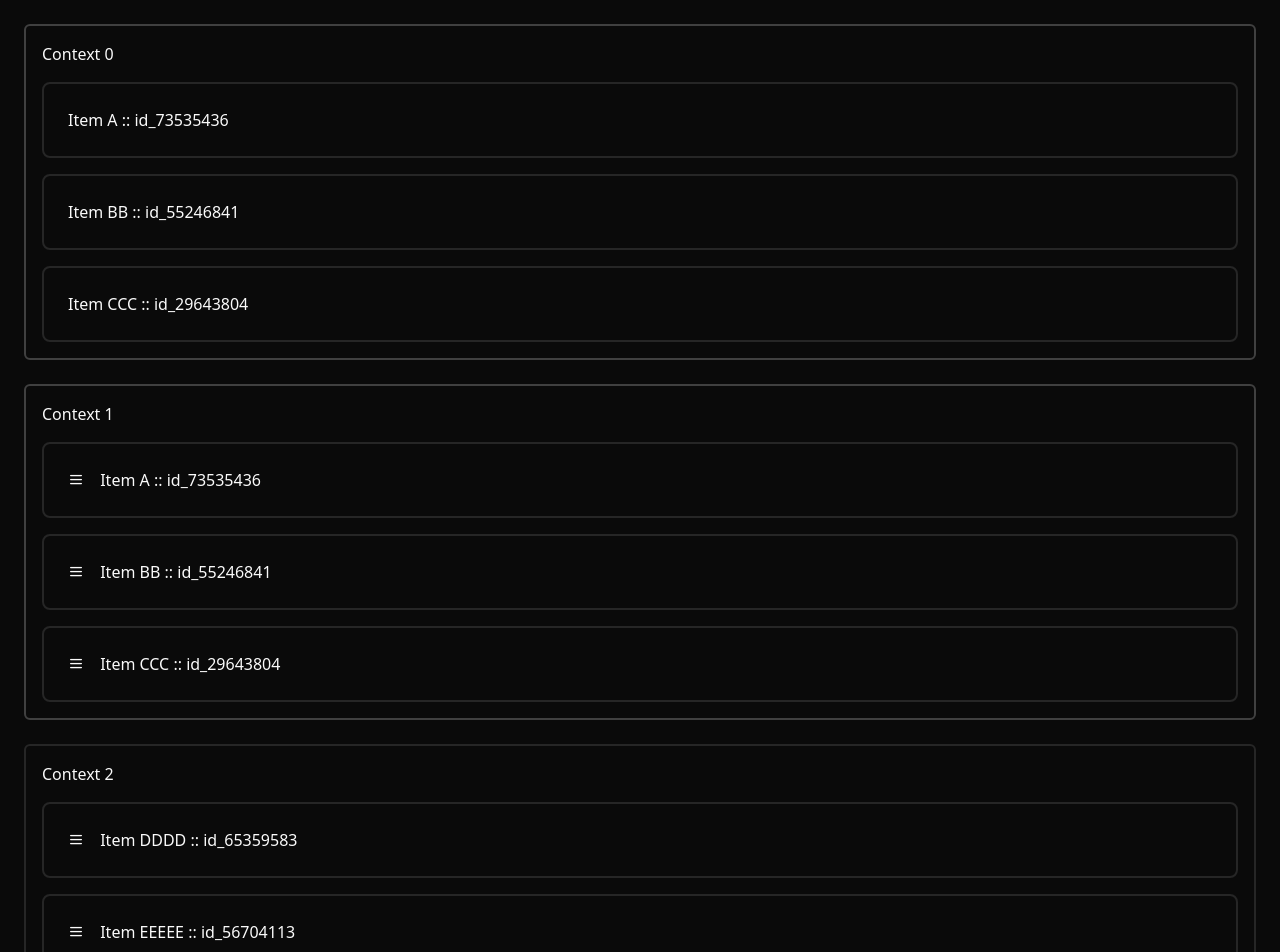
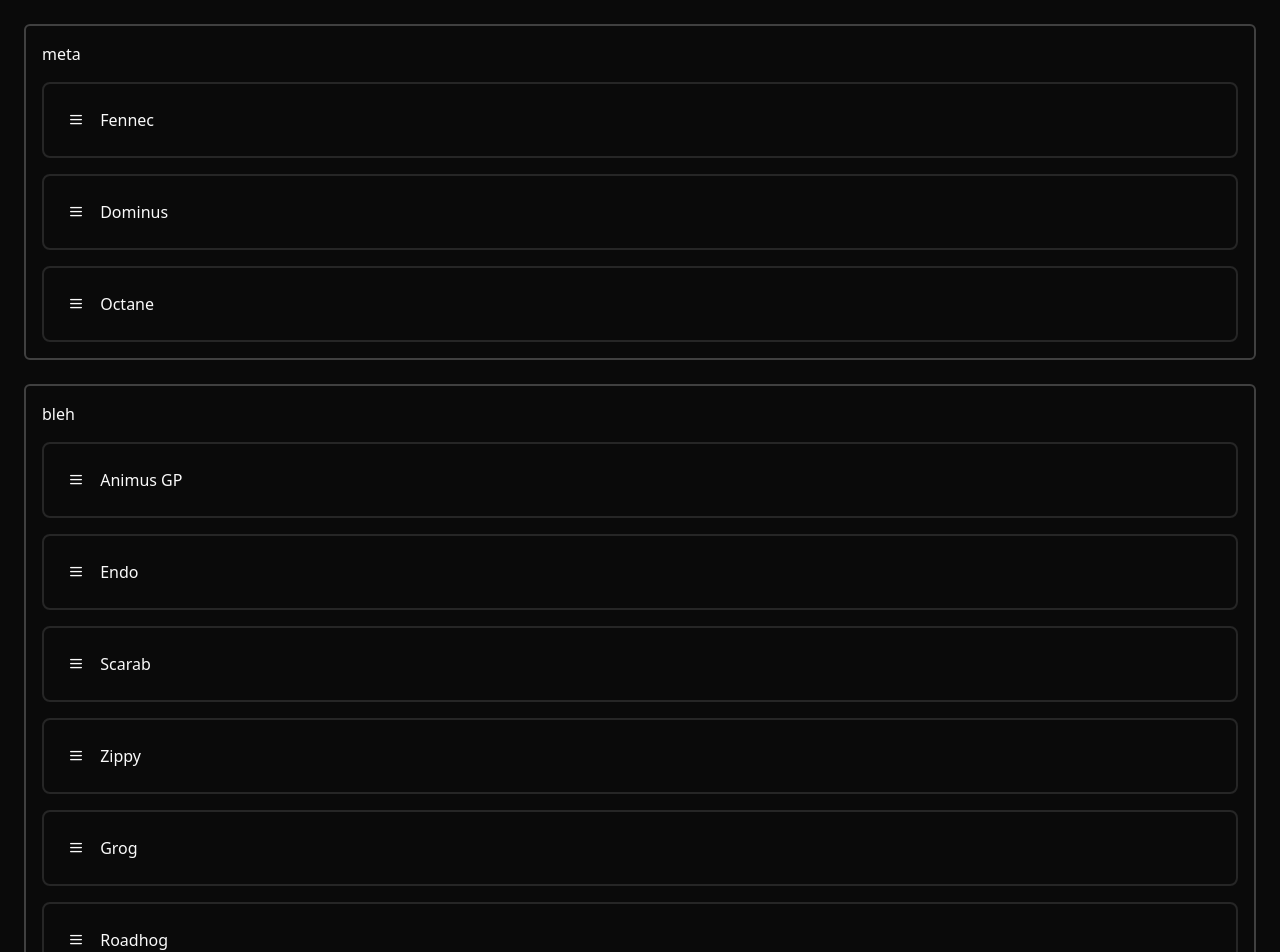
Before and after one commit to henrybastos/draggy, a SvelteKit app: page / in a window 1280 px wide. Shown: the top 952 px of the page. Built offline with nearby package versions, Linux system fonts and the light colour scheme.

Commit message:
Working Version 4

```diff
--- a/src/lib/Draggy.svelte
+++ b/src/lib/Draggy.svelte
@@ -5,7 +5,7 @@
    export let list;
 
    let from = writable();
-   let _list = writable(list);
+   let _list = writable(draggify(list));
    let isDragging = writable(false);
    let targetItem = writable();
 
@@ -14,35 +14,59 @@
    setContext('isDragging', isDragging);
    setContext('targetItem', targetItem);
 
-   // $: console.log('LIST', list);
-   // $: console.log('$_LIST', $_list);
+   function draggify (lists) {
+      let newList = [];
+
+      for (let [context, list] of Object.entries(lists)) {
+         newList.push({
+            context_id: context,
+            list: list.map(item => ({
+               id: `id_${Math.random().toString().slice(2,10)}`,
+               context_id: context,
+               data: item
+            }))
+         })
+      }
+
+      return newList;
+   }
+
+   function undraggify (lists) {
+      let parsedObject = {};
+
+      for (let [index, obj] of Object.entries(lists)) {
+         parsedObject = {
+            ...parsedObject,
+            [lists[index].context_id]: obj.list.map(item => item.data)
+         };
+      }
+
+      // console.dir(parsedObject, { depth: null });
+      // console.log(JSON.stringify(parsedObject, null, 3));
+      return parsedObject;
+   }
+
    $: {
-      list = $_list
-      // for (let sublist of list) {
-      //    let uniqueIDs = Array.from(new Set(sublist.list.map(v => v.id)));
-      //    uniqueIDs = uniqueIDs.map(id => sublist.list.find(item => item.id === id));
-      //    sublist.list = uniqueIDs;
-      //    console.log(sublist);
-      //    // list = [
-      //    //    ...sublist
-      //    // ];
-      // }
-      // console.log(list);
+      list = undraggify($_list);
    };
 
    onMount(() => {
+      const defaultCursor = document.body.style.cursor;
+
       document.addEventListener('mouseup', () => {
          $isDragging = false;
+         document.body.style.cursor = defaultCursor;
       });
 
       document.addEventListener('mousedown', (event) => {
          if (event.target.dataset.draggyGrab !== undefined) {
             $isDragging = true;
+            document.body.style.cursor = 'grabbing';
          }
       });
    })
 </script>
 
-<!-- <pre>{JSON.stringify(list, null, 3)}</pre> -->
-
-<slot />
+<div data-draggy-member="draggy_root">
+   <slot list={$_list} />
+</div>
--- a/src/lib/DraggyItem.svelte
+++ b/src/lib/DraggyItem.svelte
@@ -1,5 +1,5 @@
 <script>
-   import { onMount, getContext } from "svelte";
+   import { onMount, getContext, createEventDispatcher } from "svelte";
    // let isDragging = getContext('isDragging');
    let from = getContext('from');
    let list = getContext('list');
@@ -11,6 +11,7 @@
    export let isDraggable = true;
 
    const thisList = $list.find(v => v.context_id == item.context_id).list;
+   const dispatch = createEventDispatcher();
    let to;
    let targetList;
    let position;
@@ -34,6 +35,7 @@
 
       // To update the list
       $list = $list;
+      dispatch('draggychange', { item: $targetItem, from_list: fromList, to_list: targetList });
       // console.log(`From ${$from} to ${to}`);
    }
 
@@ -66,6 +68,7 @@
          }
       })
 
+      if (isDraggable) {
          node.addEventListener('mousedown', () => {
             const index = thisList.indexOf(thisList.find(_item => _item.id == node.dataset.draggyId));
             // const nodeClone = node.cloneNode(true);
@@ -74,6 +77,7 @@
             $targetItem = thisList[index];
             // console.log(`Set $from ${$from}`);
          });
+      }
 
       node.addEventListener('mouseover', () => {
          const index = thisList.indexOf(thisList.find(v => v.id == node.dataset.draggyId));
@@ -103,12 +107,6 @@
    })
 </script>
 
-{#if isDraggable}
-   <div use:draggable data-draggy-id={item.id} data-draggy-context={item.context_id}>
+<div data-draggy-member="draggy_item" use:draggable data-draggy-id={item.id} data-draggy-context={item.context_id}>
    <slot />
 </div>
-{:else}
-   <div data-draggy-id={item.id} data-draggy-context={item.context_id}>
-      <slot />
-   </div>
-{/if}
--- a/src/lib/DraggyPlaceholder.svelte
+++ b/src/lib/DraggyPlaceholder.svelte
@@ -1,22 +1,31 @@
 <script>
    import { onMount, getContext } from "svelte";
+
+   export let offset = {x: 0, y: 0};
 
    let placeholder;
    let isDragging = getContext('isDragging');
 
    onMount(() => {
+
       document.addEventListener('mousemove', (event) => {
          if ($isDragging) {
+            // Auto center cursor attempt
+            // const grabElementRect = placeholder.querySelector('[data-draggy-grab]').getBoundingClientRect();
+            // const placeholderRect = placeholder.getBoundingClientRect();
+            // const xOffset = grabElementRect.left + placeholderRect.left + (grabElementRect.width / 2);
+
             const elementHeight = parseInt(getComputedStyle(placeholder).height.match(/\d+/g)[0]);
-            placeholder.style.top = `${event.clientY - elementHeight + 10}px`;
-            placeholder.style.left = `${event.clientX - 60}px`;
+
+            placeholder.style.top = `${event.pageY - (elementHeight / 2) + (offset.y || 0)}px`;
+            placeholder.style.left = `${event.pageX + (offset.x || 0)}px`;
          }
       })
    })
 </script>
 
 {#if $isDragging}
-   <div bind:this={placeholder} class="absolute pointer-events-none">
+   <div data-draggy-member="draggy_placeholder" bind:this={placeholder} class="absolute pointer-events-none">
       <!-- {@html placeholderClone} -->
       <!-- <div class="rounded-lg p-6 w-[10rem] border border-dashed border-neutral-500 bg-black bg-opacity-50"></div> -->
       <slot />
--- a/src/lib/DraggyVoid.svelte
+++ b/src/lib/DraggyVoid.svelte
@@ -3,7 +3,7 @@
    export let contextID;
 </script>
 
-<DraggyItem isDraggable={false} item={{ id: `empty_id_${Math.random().toString().slice(2,10)}`, context_id: contextID }}>
+<DraggyItem data-draggy-member="draggy_void" isDraggable={false} item={{ id: `empty_id_${Math.random().toString().slice(2,10)}`, context_id: contextID }}>
    <div class={`drag_me_li relative select-none ${ $$restProps?.class || 'p-3 border-2 border-neutral-800 border-dashed rounded-lg' }`}>
       <slot />
    </div>
--- a/src/routes/+page.svelte
+++ b/src/routes/+page.svelte
@@ -4,7 +4,7 @@
    import DraggyVoid from "$lib/DraggyVoid.svelte";
    import DraggyPlaceholder from "$lib/DraggyPlaceholder.svelte";
 
-   let rawList = {
+   let rocketLeagueCarsList = {
       meta: [
          'Fennec',
          'Dominus',
@@ -13,128 +13,42 @@
       bleh: [
          'Animus GP',
          'Endo',
-         'Scarab'
+         'Scarab',
+         'Zippy',
+         'Grog',
+         'Roadhog'
       ]
    };
-
-   let LISTS = [
-      {
-         context_id: 'container_AX001',
-         list: [
-            {
-               id: `id_${Math.random().toString().slice(2,10)}`,
-               context_id: 'container_AX001',
-               data: 'Item A'
-            },
-            {
-               id: `id_${Math.random().toString().slice(2,10)}`,
-               context_id: 'container_AX001',
-               data: 'Item BB'
-            },
-            {
-               id: `id_${Math.random().toString().slice(2,10)}`,
-               context_id: 'container_AX001',
-               data: 'Item CCC'
-            }
-         ]
-      },
-      {
-         context_id: 'container_BX001',
-         list: [
-            {
-               id: `id_${Math.random().toString().slice(2,10)}`,
-               context_id: 'container_BX001',
-               data: 'Item DDDD'
-            },
-            {
-               id: `id_${Math.random().toString().slice(2,10)}`,
-               context_id: 'container_BX001',
-               data: 'Item EEEEE'
-            },
-            {
-               id: `id_${Math.random().toString().slice(2,10)}`,
-               context_id: 'container_BX001',
-               data: 'Item FFFFFF'
-            },
-            {
-               id: `id_${Math.random().toString().slice(2,10)}`,
-               context_id: 'container_BX001',
-               data: 'Item GGGGGGG'
-            },
-            {
-               id: `id_${Math.random().toString().slice(2,10)}`,
-               context_id: 'container_BX001',
-               data: 'Item HHHHHHHH'
-            }
-         ]
-      }
-   ];
-
-   function draggify (lists) {
-      let newList = [];
-
-      for (let [context, list] of Object.entries(lists)) {
-         newList.push({
-            context_id: context,
-            list: list.map(item => ({
-               id: `id_${Math.random().toString().slice(2,10)}`,
-               context_id: context,
-               data: item
-            }))
-         })
-      }
-
-      console.log(newList);
-   }
-
-   draggify(rawList);
 </script>
 
 <svelte:head>
    <title>Draggy</title>
 </svelte:head>
 
+<Draggy let:list bind:list={rocketLeagueCarsList}>
+   {#each list as singleList}
       <div class="relative flex flex-col gap-4 m-6 p-4 border-2 border-neutral-700 rounded-md">
-   <h2>Context 0</h2>
+         <h2>{ singleList.context_id }</h2>
 
-      {#each LISTS[0].list as item}
-         <div class="drag_me_li relative select-none p-6 border-2 border-neutral-800 rounded-lg">
-            {item.data} :: {item.id}
-         </div>
-      {/each}
-</div>
-
-<Draggy bind:list={LISTS}>
-   <div class="relative flex flex-col gap-4 m-6 p-4 border-2 border-neutral-700 rounded-md">
-      <h2>Context 1</h2>
-
-         {#each LISTS[0].list as item}
+            {#each singleList.list as item}
                <DraggyItem {item}>
                   <div class="drag_me_li relative select-none p-6 border-2 border-neutral-800 rounded-lg">
                      <i data-draggy-grab class="ti ti-menu-2 mr-3 cursor-grab"></i>
-                  {item.data} :: {item.id}
+                     {item.data}
                   </div>
                </DraggyItem>
             {:else}
-            <DraggyVoid contextID={LISTS[0].context_id} class="">
+               <DraggyVoid contextID={singleList.context_id} class="">
                   <p class="w-full text-center text-neutral-500 font-semibold">No items found</p>
                </DraggyVoid>
             {/each}
       </div>
+   {/each}
 
-   <div class="relative flex flex-col gap-4 m-6 p-4 border-2 border-neutral-800 rounded-md">
-      <h2>Context 2</h2>
-         {#each LISTS[1].list as item}
-            <DraggyItem {item}>
-               <div class="drag_me_li relative select-none p-6 border-2 border-neutral-800 rounded-lg">
+   <DraggyPlaceholder offset={{ x: -26 }}>
+      <div class="relative w-[20rem] select-none p-6 border-2 border-neutral-800 rounded-lg bg-black bg-opacity-75">
          <i data-draggy-grab class="ti ti-menu-2 mr-3 cursor-grab"></i>
-                  {item.data} :: {item.id}
+         Operation
       </div>
-            </DraggyItem>
-         {/each}
-   </div>
-
-   <DraggyPlaceholder>
-      <div class="rounded-lg p-6 w-[10rem] border border-dashed border-blue-500 bg-black bg-opacity-70"></div>
    </DraggyPlaceholder>
 </Draggy>
```
Lines whose indentation alone changed are shown as unchanged.
